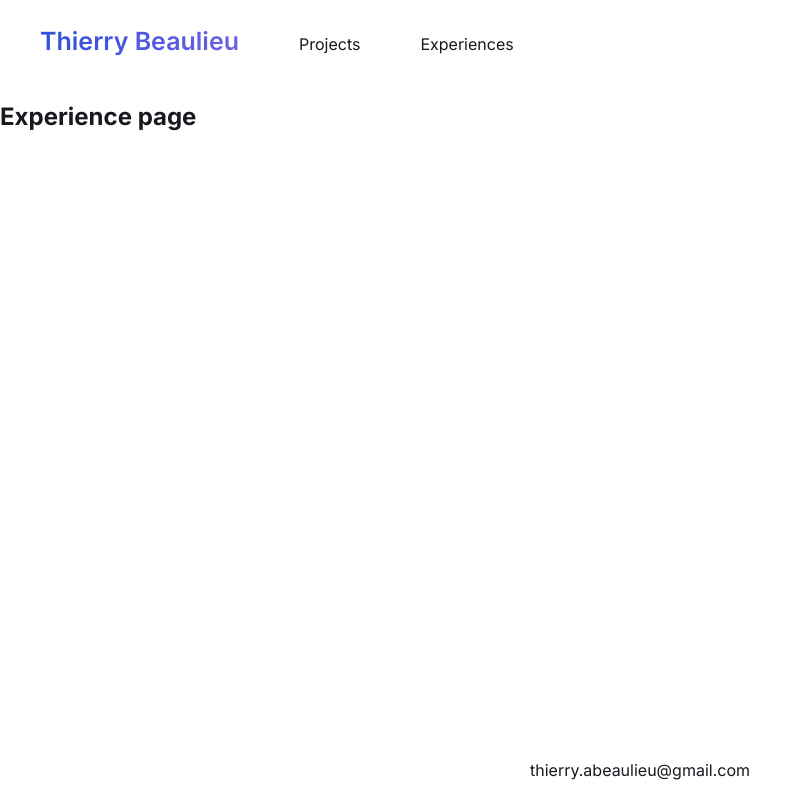
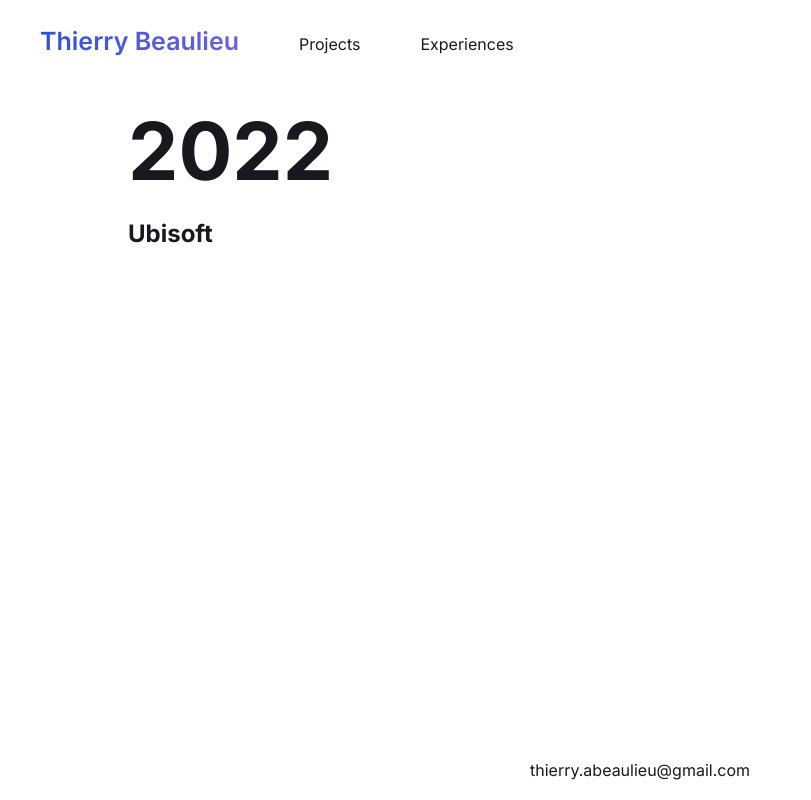
Before and after one commit to ThierryBeaulieu/ThierryBeaulieu, a React (Vite) app in the folder app/: page /experiences in a window 1280 px wide. Shown: the whole page, without its empty margins (0-811 px from the left). Built offline with nearby package versions, Linux system fonts and the light colour scheme.

Commit message:
add a first experience

```diff
--- a/app/src/pages/Experience.jsx
+++ b/app/src/pages/Experience.jsx
@@ -4,8 +4,9 @@
   return (
     <>
       <main>
-        <section>
-          <h2>Experience page</h2>
+        <section className='home-wrapper'>
+          <h1 className='max-emphasis'>2022</h1>
+          <h2>Ubisoft</h2>
         </section>
       </main>
     </>
```
